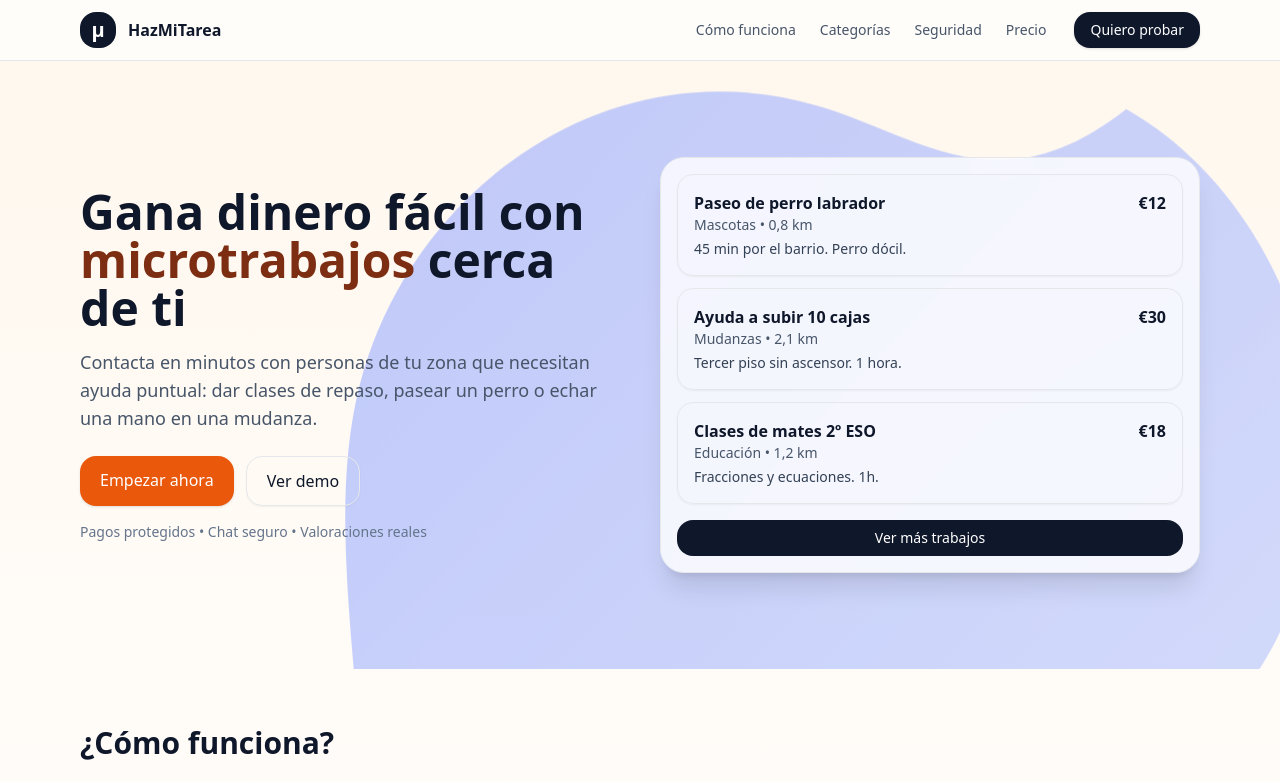
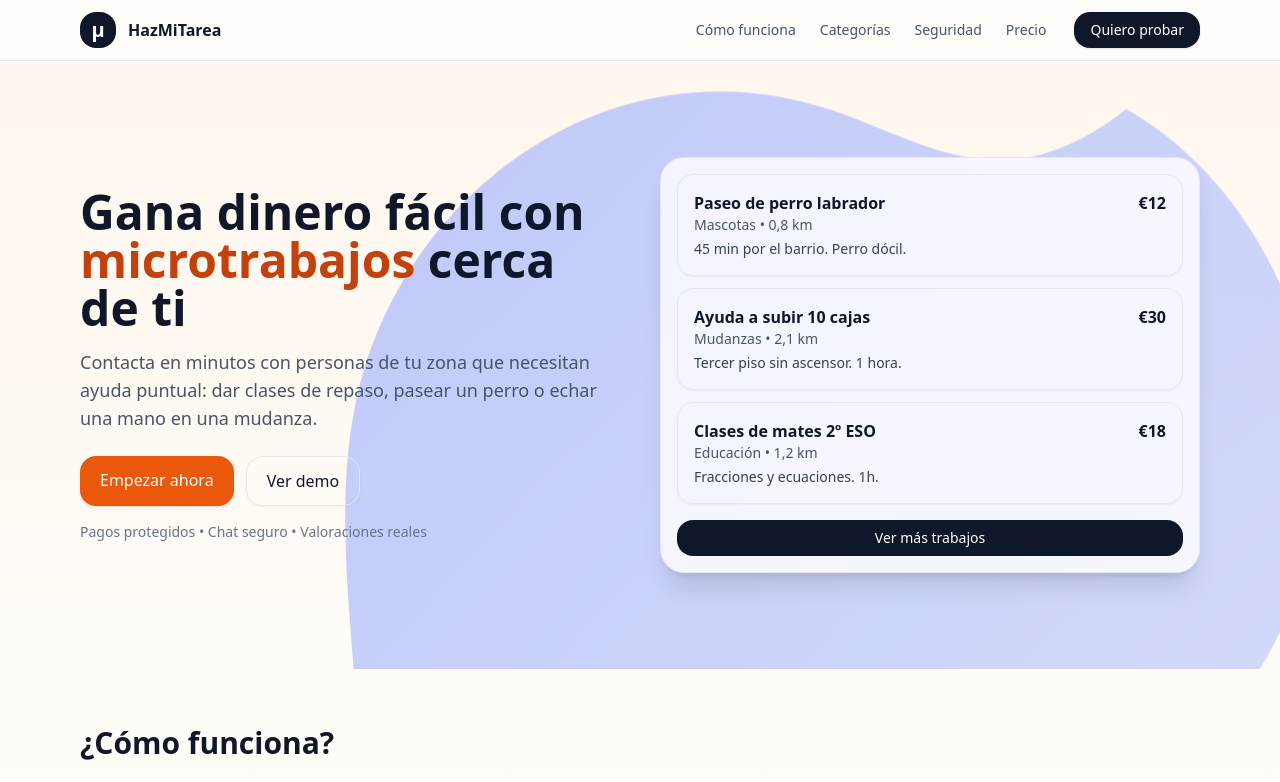
Before and after one commit to hazmitarea01-alt/Hazmitarea.github.io, a plain HTML site: page index.html in a window 1280 px wide. Shown: the top 782 px of the page. Drawn offline with nearby package versions, Linux system fonts and the light colour scheme.

Commit message:
Update index.html

```diff
--- a/index.html
+++ b/index.html
@@ -42,7 +42,7 @@
     </div>
     <div class="max-w-6xl mx-auto px-4 py-16 md:py-24 grid md:grid-cols-2 gap-10 items-center">
       <div>
-        <h1 class="text-4xl md:text-5xl font-extrabold leading-tight">Gana dinero fácil con <span class="text-orange-900">microtrabajos</span> cerca de ti</h1>
+        <h1 class="text-4xl md:text-5xl font-extrabold leading-tight">Gana dinero fácil con <span class="text-orange-700">microtrabajos</span> cerca de ti</h1>
         <p class="mt-4 text-slate-600 text-lg">Contacta en minutos con personas de tu zona que necesitan ayuda puntual: dar clases de repaso, pasear un perro o echar una mano en una mudanza.</p>
         <div class="mt-6 flex flex-col sm:flex-row gap-3">
           <a href="#cta" class="px-5 py-3 rounded-2xl bg-orange-600 text-white font-medium shadow hover:bg-orange-700">Empezar ahora</a>
```
